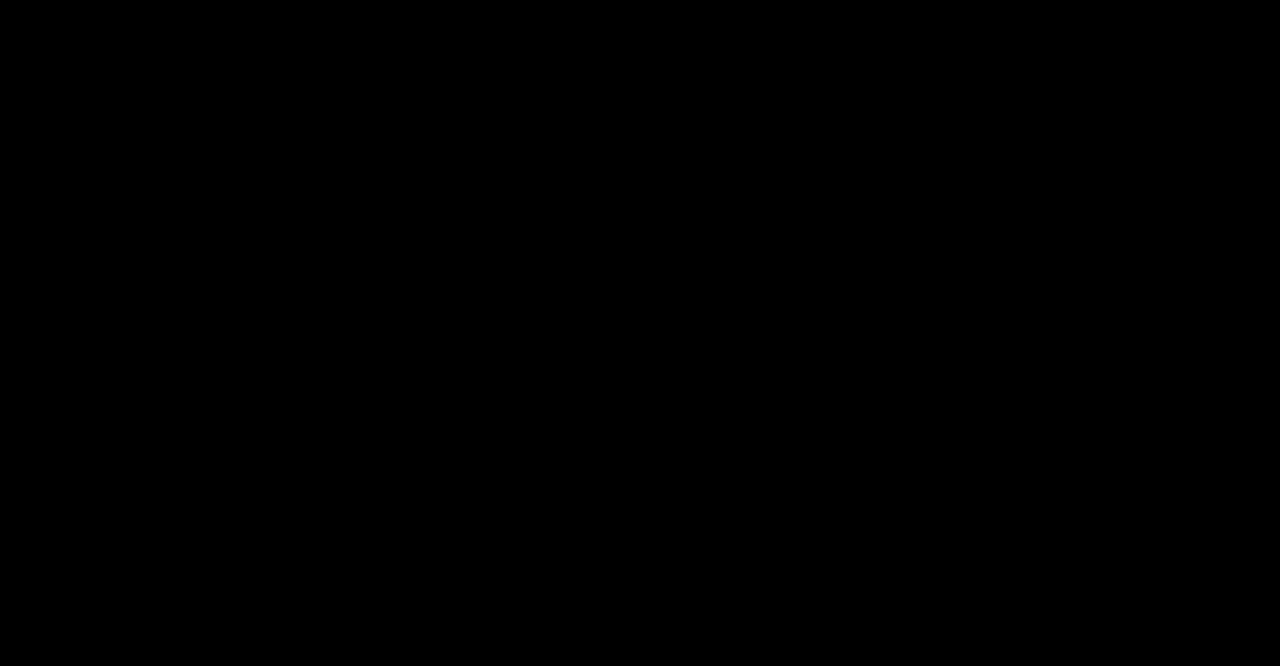
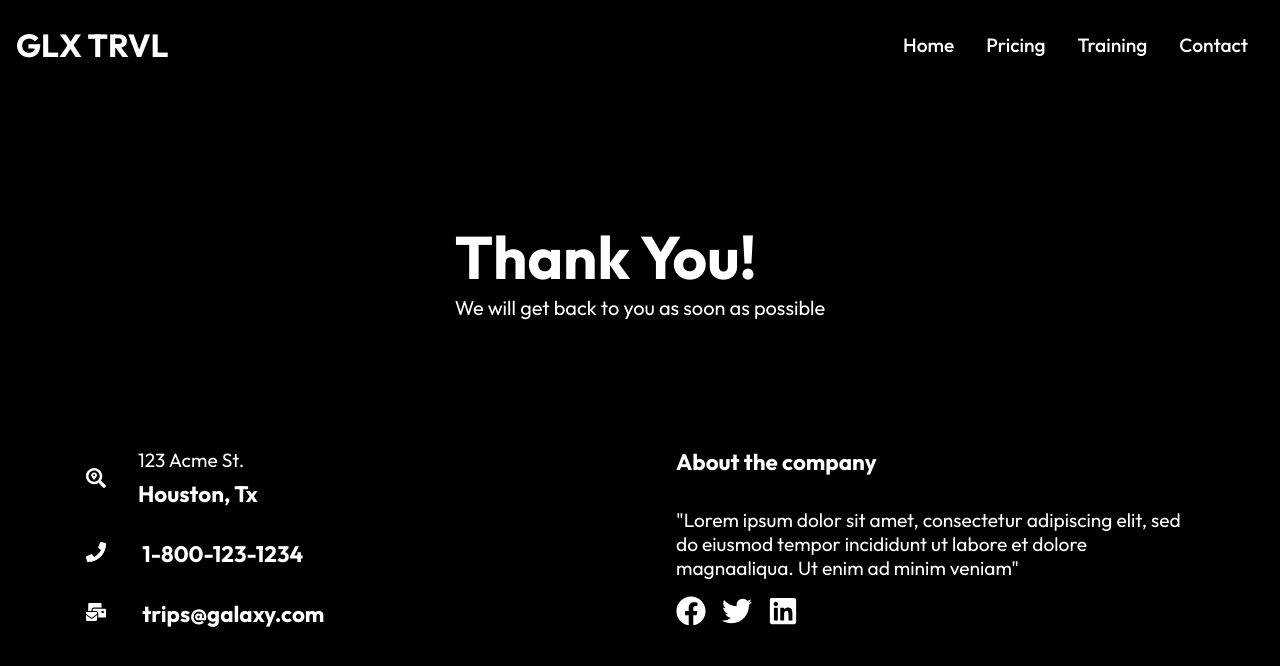
Before and after one commit to anst9000/website-one, a React (Create React App) app: page /thanks in a window 1280 px wide. Before the commit this address had no page. Shown: the top 666 px of the page. Built offline with nearby package versions, Linux system fonts and the light colour scheme.

Commit message:
Update Form component with Netlify Forms

```diff
--- a/package.json
+++ b/package.json
@@ -6,9 +6,12 @@
     "@testing-library/jest-dom": "^5.16.1",
     "@testing-library/react": "^12.1.2",
     "@testing-library/user-event": "^13.5.0",
+    "bootstrap": "^5.1.3",
     "react": "^17.0.2",
+    "react-bootstrap": "^2.1.0",
     "react-dom": "^17.0.2",
     "react-icons": "^4.3.1",
+    "react-netlify-forms": "^1.3.2",
     "react-router-dom": "^6.2.1",
     "react-scripts": "5.0.0",
     "web-vitals": "^2.1.3"
--- a/public/index.html
+++ b/public/index.html
@@ -10,34 +10,19 @@
       content="Web site created using create-react-app"
     />
     <link rel="apple-touch-icon" href="%PUBLIC_URL%/logo192.png" />
-    <!--
-      manifest.json provides metadata used when your web app is installed on a
-      user's mobile device or desktop. See https://developers.google.com/web/fundamentals/web-app-manifest/
-    -->
     <link rel="manifest" href="%PUBLIC_URL%/manifest.json" />
-    <!--
-      Notice the use of %PUBLIC_URL% in the tags above.
-      It will be replaced with the URL of the `public` folder during the build.
-      Only files inside the `public` folder can be referenced from the HTML.
-
-      Unlike "/favicon.ico" or "favicon.ico", "%PUBLIC_URL%/favicon.ico" will
-      work correctly both with client-side routing and a non-root public URL.
-      Learn how to configure a non-root public URL by running `npm run build`.
-    -->
     <title>React App</title>
   </head>
   <body>
     <noscript>You need to enable JavaScript to run this app.</noscript>
+
+    <!-- A little help for the Netlify bots if you're not using a SSG -->
+    <form name='contactForm' netlify hidden>
+      <input type='text' name='name' />
+      <input type='email' name='email' />
+      <textarea name='message'></textarea>
+    </form>
+
     <div id="root"></div>
-    <!--
-      This HTML file is a template.
-      If you open it directly in the browser, you will see an empty page.
-
-      You can add webfonts, meta tags, or analytics to this file.
-      The build step will place the bundled scripts into the <body> tag.
-
-      To begin the development, run `npm start` or `yarn start`.
-      To create a production bundle, use `npm run build` or `yarn build`.
-    -->
   </body>
 </html>
--- a/src/App.js
+++ b/src/App.js
@@ -2,6 +2,7 @@ import { Route, Routes } from "react-router-dom";
 import { ContactRoute } from "./routes/ContactRoute";
 import { HomeRoute } from "./routes/HomeRoute";
 import { PricingRoute } from "./routes/PricingRoute";
+import { ThanksRoute } from "./routes/ThanksRoute";
 import { TrainingRoute } from "./routes/TrainingRoute";
 
 export const App = () => {
@@ -11,6 +12,7 @@ export const App = () => {
       <Route path="/pricing" element={<PricingRoute />} />
       <Route path="/training" element={<TrainingRoute />} />
       <Route path="/contact" element={<ContactRoute />} />
+      <Route path="/thanks" element={<ThanksRoute />} />
     </Routes>
   );
 }
--- a/src/components/Form/Form.css
+++ b/src/components/Form/Form.css
@@ -3,7 +3,7 @@ label {
   color: #eee;
 }
 
-form {
+.form-field {
   display: flex;
   flex-direction: column;
   padding: 1rem;
@@ -11,11 +11,11 @@ form {
   max-width: 600px;
 }
 
-form label {
+.form-field label {
   margin-bottom: .5rem;
 }
 
-form input, textarea {
+.form-field input, textarea {
   margin-bottom: 1rem;
   padding: 10px 18px;
   font-size: 1.2rem;
--- a/src/components/Form/Form.js
+++ b/src/components/Form/Form.js
@@ -1,24 +1,31 @@
 import "./Form.css";
+import { NetlifyForm, Honeypot } from 'react-netlify-forms'
 
 export const Form = () => {
   return (
-    <form name="contact" method="POST" netlify>
-      <input type="hidden" name="form-name" value="pizzaOrder" />
+    <form method='POST' action="/" name='contactform' className='contactForm'>
+      <div className="form-field">
+        <input type='hidden' name='form-name' value='contactForm' />
+      </div>
 
-      <label htmlFor="name">Your Name</label>
-      <input type='text' name="name" id="name" placeholder="Name"></input>
+      <div className="form-field">
+        <label htmlFor="name" />
+        <input type='text' name='name' placeholder='Enter your name' />
+      </div>
 
-      <label htmlFor="email">Email</label>
-      <input type='email' name="email" id="email" placeholder="Email"></input>
+      <div className="form-field">
+        <label htmlFor="email" />
+        <input type='email' name='email' placeholder='Enter your email' />
+      </div>
 
-      <label htmlFor="subject">Subject</label>
-      <input type='text' name="subject" id="subject" placeholder="Subject"></input>
+      <div className="form-field">
+        <label htmlFor="message" />
+        <textarea name='message' placeholder='Type your message here...'></textarea>
+      </div>
 
-      <label htmlFor="message">Details</label>
-      <textarea rows='6' name="message" id="message" placeholder='Type a short message here' />
-
-      <div data-netlify-recaptcha="true"></div>
-      <button className='btn' type="submit">Submit</button>
+      <div className="form-field">
+        <button className="btn" type='submit'>Submit</button>
+      </div>
     </form>
   )
 }
--- /dev/null
+++ b/src/components/Thanks/Thanks.css
@@ -0,0 +1,16 @@
+/* STYLES FOR COMPONENT Thanks */
+.thanks {
+  display: flex;
+  justify-content: center;
+  align-items: flex-end;
+  height: 40vh;
+}
+
+.thanks h2 {
+  font-size: 3.75rem;
+  color: #ffffff;
+}
+
+.thanks p {
+  font-size: 1.25rem;
+}
--- /dev/null
+++ b/src/components/Thanks/Thanks.js
@@ -0,0 +1,15 @@
+import "./Thanks.css";
+import { Container, Row, Col } from 'react-bootstrap'
+
+export const Thanks = () => {
+  return (
+    <Container className="thanks">
+      <Row>
+        <Col>
+          <h2>Thank You!</h2>
+          <p>We will get back to you as soon as possible</p>
+        </Col>
+      </Row>
+    </Container>
+  )
+};
--- /dev/null
+++ b/src/components/Thanks/index.js
@@ -0,0 +1 @@
+export * from './Thanks';
--- a/src/components/index.js
+++ b/src/components/index.js
@@ -5,3 +5,4 @@ export * from "./Form";
 export * from "./HeroImage";
 export * from "./Pricing";
 export * from "./Training";
+export * from "./Thanks";
--- /dev/null
+++ b/src/routes/ThanksRoute.js
@@ -0,0 +1,11 @@
+import { Footer, HeroImage, Navbar, Thanks, Training } from "../components"
+
+export const ThanksRoute = () => {
+  return (
+    <>
+      <Navbar />
+      <Thanks />
+      <Footer />
+    </>
+  )
+}
```
Also changed, not shown: 2 other files (tests, documents, lock files or other folders).
